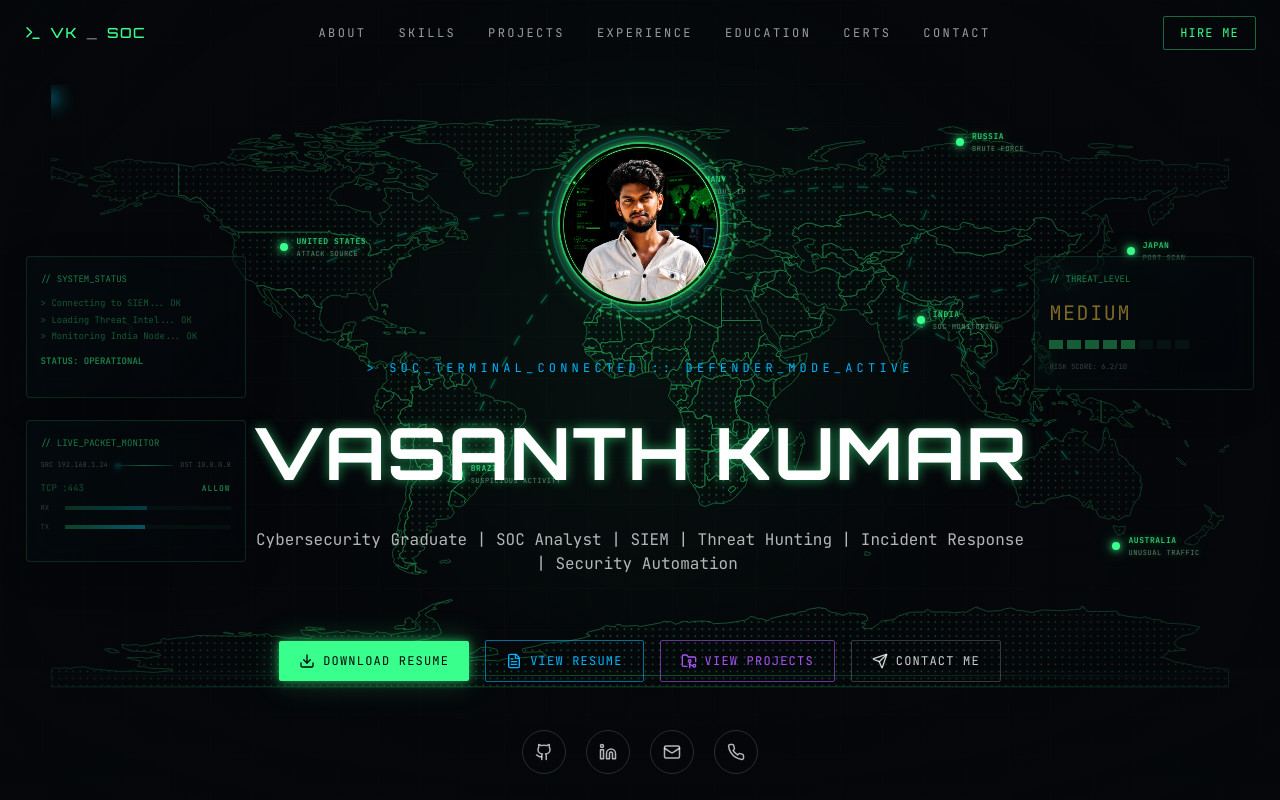
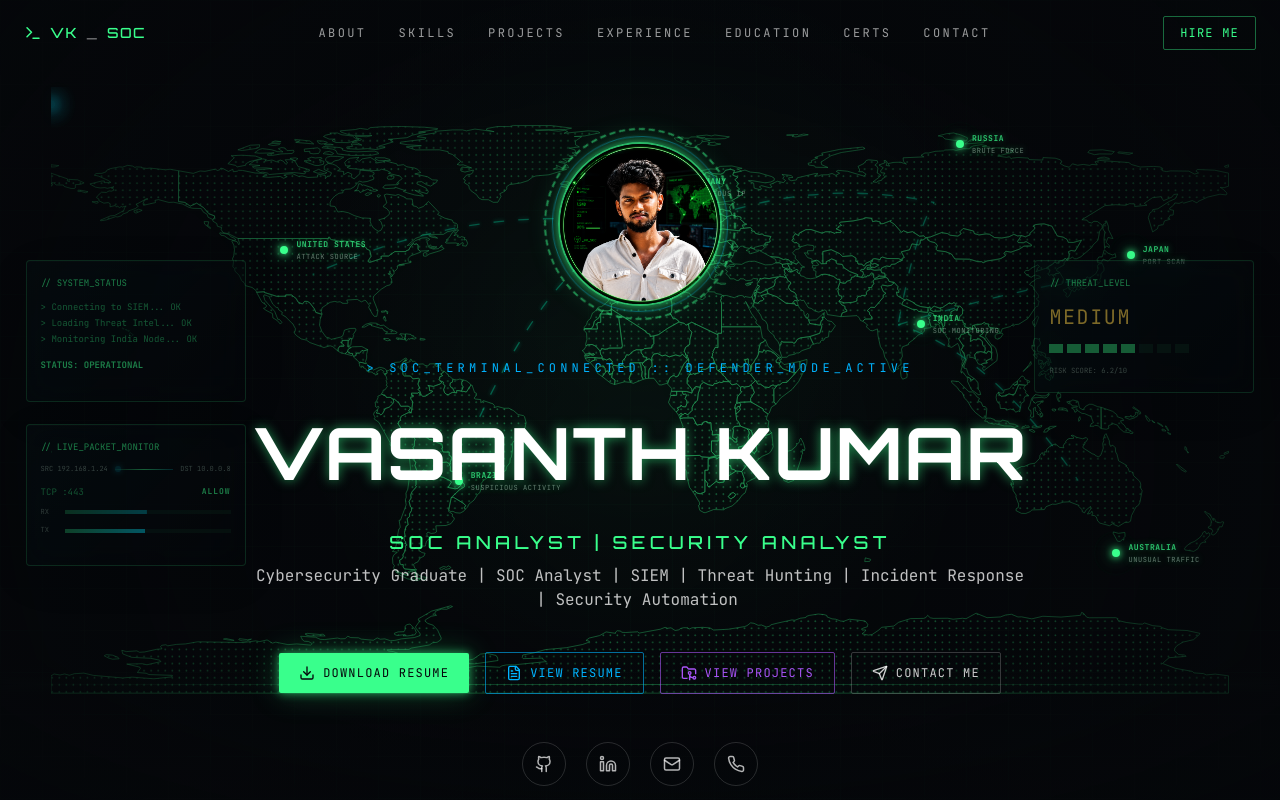
Before and after one commit to vasanth-void-0x/VASANTH-portfolio, a Next.js app: page / in a window 1280 px wide. Shown: the top 800 px of the page. Built offline with nearby package versions, Linux system fonts and the light colour scheme.

Commit message:
Improve hero role hierarchy

```diff
--- a/components/Hero.tsx
+++ b/components/Hero.tsx
@@ -81,9 +81,19 @@ export default function Hero() {
           {profile.name}
         </motion.h1>
 
-        <div className="min-h-[4.5rem] max-w-3xl font-mono text-sm text-white/70 sm:text-base">
-          <TypingText text={profile.tagline} />
-        </div>
+        <motion.div
+          initial={{ opacity: 0, y: 12 }}
+          animate={{ opacity: 1, y: 0 }}
+          transition={{ delay: 0.7, duration: 0.6 }}
+          className="flex min-h-[5rem] flex-col items-center justify-start gap-2"
+        >
+          <p className="font-display text-base uppercase tracking-[0.24em] text-neon sm:text-lg">
+            {profile.role}
+          </p>
+          <div className="max-w-3xl font-mono text-sm text-white/75 sm:text-base">
+            <TypingText text={profile.tagline} />
+          </div>
+        </motion.div>
 
         <motion.div
           initial={{ opacity: 0, y: 10 }}
```
